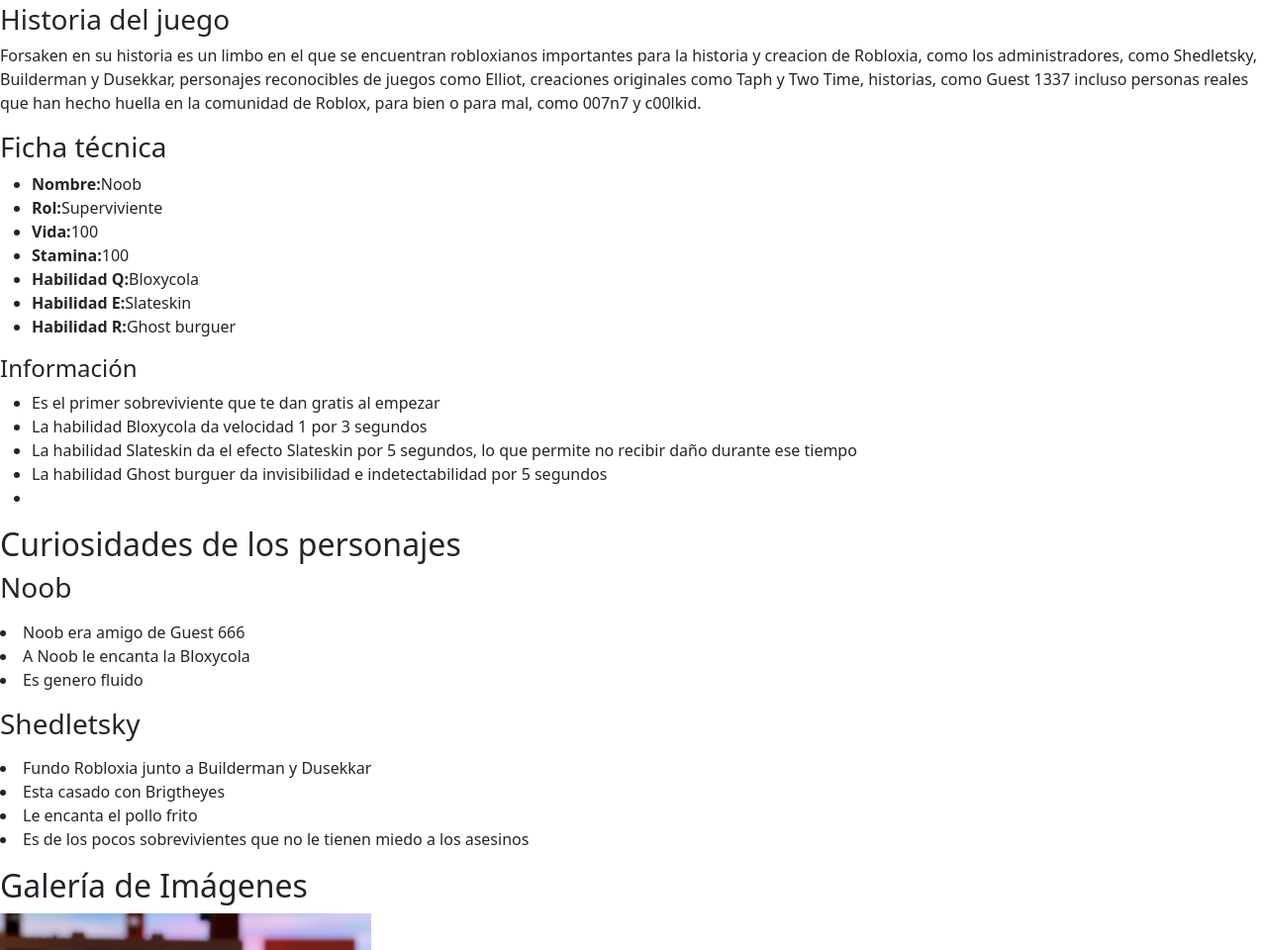
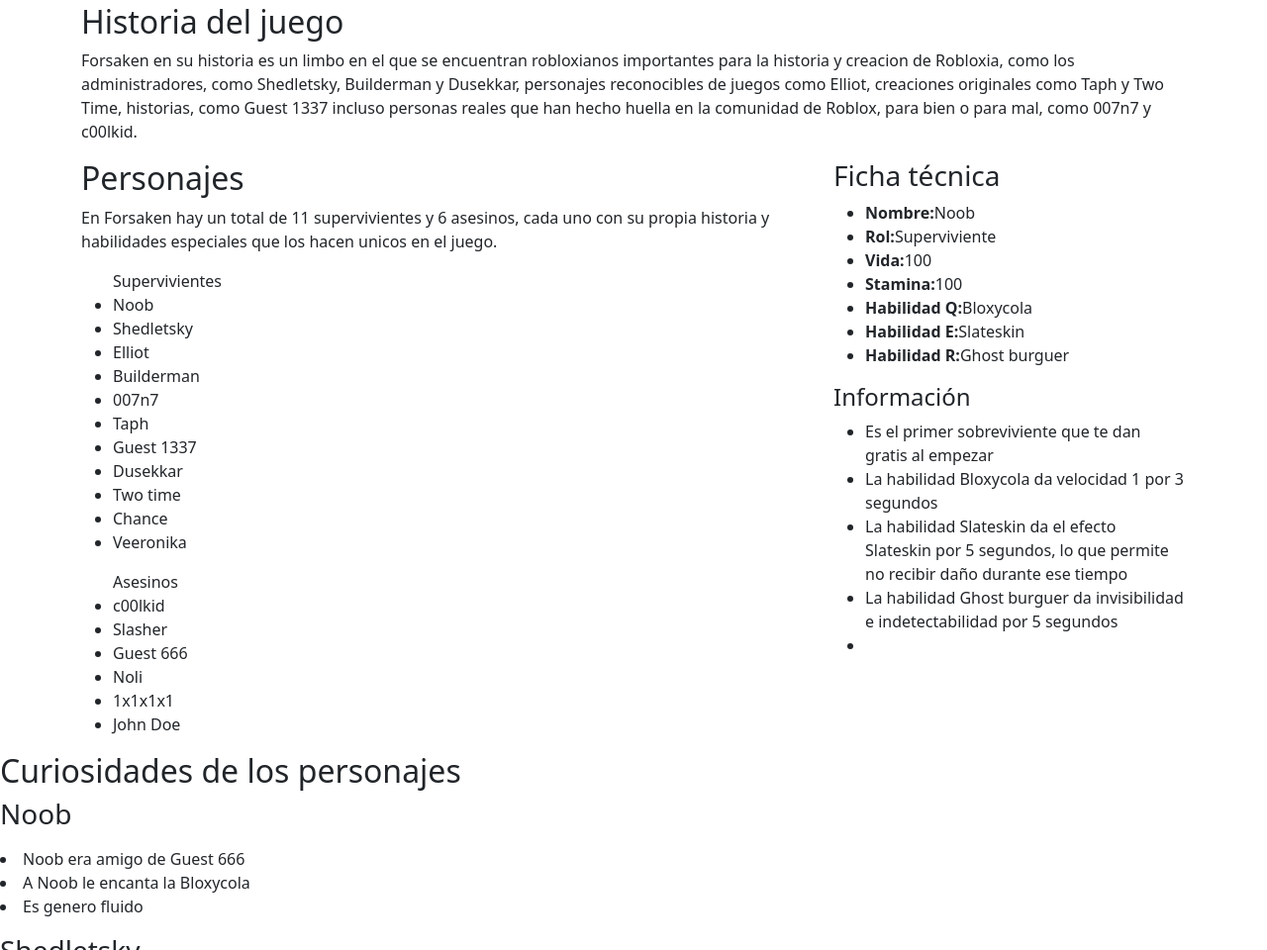
Before and after one commit to Gama-Lex/Bootstrap5aTIAEVND, a website: page index.html in a window 1280 px wide. Shown: the part 1193-2153 px from the top of the page at 99% size. Drawn offline with Linux system fonts and the light colour scheme.

Commit message:
First grid with Bootstrap (row, col, and adding info)

```diff
--- a/index.html
+++ b/index.html
@@ -47,7 +47,7 @@
         </section>
         <!-- Layout de contenido + sidebar -->
         <section id="Información" aria-labelledby="Titulo-resumen">
-            <header>
+            <header class="container">
                 <h2 id="Titulo-resumen">Resumen rapido</h2>
                 <p>Forsaken es un juego de supervivencia asimetrico donde 10 supervivientes deben completar objetivos
                     para reducir el tiempo y escapar mientras un asesino intenta asesinarlos, este juego se inspira en la cultura
@@ -55,18 +55,48 @@
                     emblematicos tanto como personas reales como personajes ficticios.
                 </p>
             </header>
-            <div>
+            <div class="container">
+                <div class="row">
                     <!-- Columna principal -->
-                <article aria-labelledby="Titulo-historia">
-                    <h3 id="Titulo-historia">Historia del juego</h3>
+                    <article class="col-12 col-md-12" aria-labelledby="Titulo-historia">
+                        <h2 id="Titulo-historia">Historia del juego</h2>
                         <p>Forsaken en su historia es un limbo en el que se encuentran robloxianos importantes para la historia y
-                        creacion de Robloxia, como los administradores, como Shedletsky, Builderman y Dusekkar, personajes reconocibles de juegos
-                        como Elliot, creaciones originales como Taph y Two Time, historias, como Guest 1337 incluso personas reales que han hecho
-                        huella en la comunidad de Roblox, para bien o para mal, como 007n7 y c00lkid.
+                            creacion de Robloxia, como los administradores, como Shedletsky, Builderman y Dusekkar, personajes
+                            reconocibles de juegos como Elliot, creaciones originales como Taph y Two Time, historias, como
+                            Guest 1337 incluso personas reales que han hecho huella en la comunidad de Roblox, para bien o para
+                            mal, como 007n7 y c00lkid.
                         </p>
                     </article>
+                    <article class="col-12 col-md-8" aria-labelledby="Titulo-personajes">
+                        <h2 id="Titulo-personajes">Personajes</h2>
+                        <p>En Forsaken hay un total de 11 supervivientes y 6 asesinos, cada uno con su propia historia y habilidades
+                            especiales que los hacen unicos en el juego.
+                        </p>
+                        <ul> Supervivientes
+                            <li>Noob</li>
+                            <li>Shedletsky</li>
+                            <li>Elliot</li>
+                            <li>Builderman</li>
+                            <li>007n7</li>
+                            <li>Taph</li>
+                            <li>Guest 1337</li>
+                            <li>Dusekkar</li>
+                            <li>Two time</li>
+                            <li>Chance</li>
+                            <li>Veeronika</li>
+                        </ul>
+                        <ul>
+                            Asesinos
+                            <li>c00lkid</li>
+                            <li>Slasher</li>
+                            <li>Guest 666</li>
+                            <li>Noli</li>
+                            <li>1x1x1x1</li>
+                            <li>John Doe</li>
+                        </ul>
+                    </article>
                     <!-- Sidebar -->
-                <aside aria-labelledby="Titulo-ficha">
+                    <aside class="col-12 col-md-4" aria-labelledby="Titulo-ficha">
                         <h3 id="Titulo-ficha">Ficha técnica</h3>
                         <ul>
                             <li><strong>Nombre:</strong>Noob</li>
@@ -89,6 +119,7 @@
                                 </ul>
                             </section>
                     </aside>
+                </div>
             </div>
         </section>
         <!-- Curiosidades -->
@@ -226,6 +257,8 @@
             <small>2026 Forsaken - fanpage</small>
         </p>
      </footer>
-     <script src="bootstrap 5.3.8/bootstrap-5.3.8-dist/js/bootstrap.bundle.min.js"></script>
+     <script src="bootstrap 5.3.8/bootstrap-5.3.8-dist/js/bootstrap.bundle.min.js">
+
+     </script>
 </body>
 </html>
```
Lines whose indentation alone changed are shown as unchanged.
